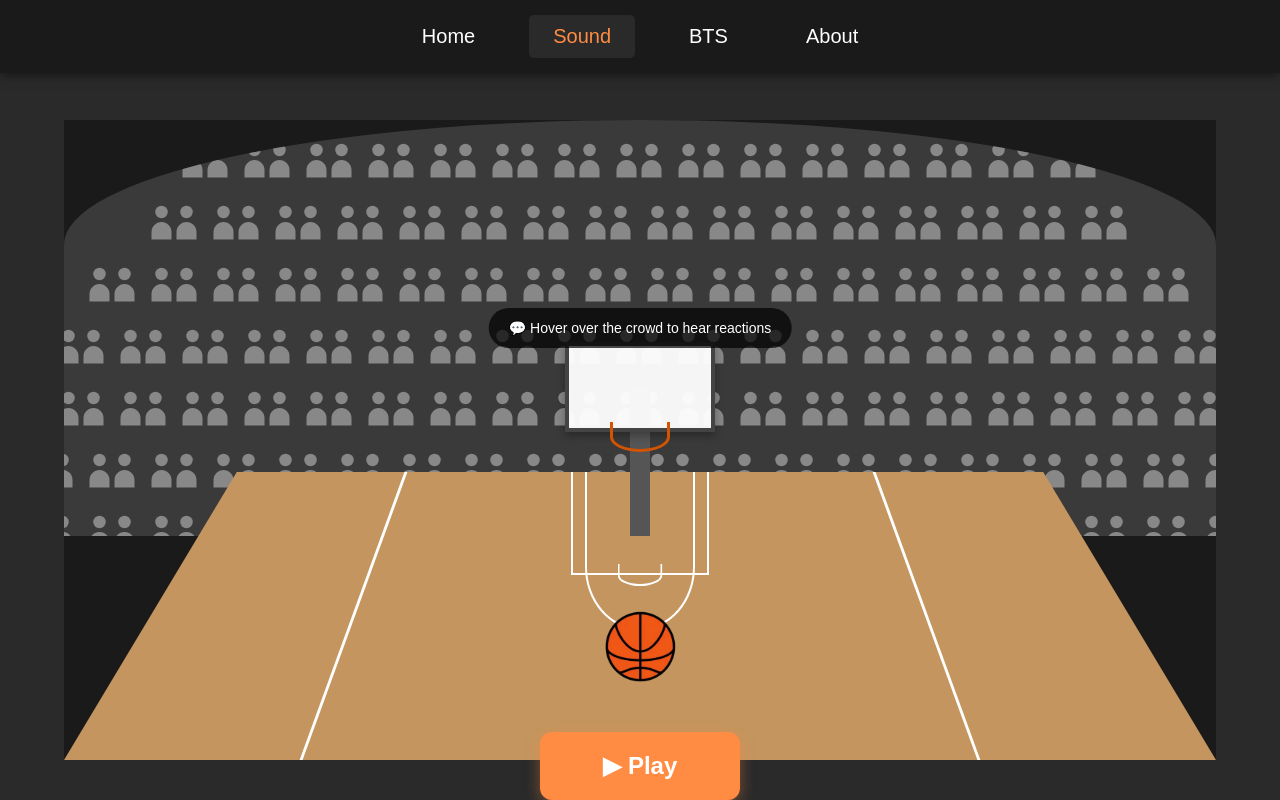
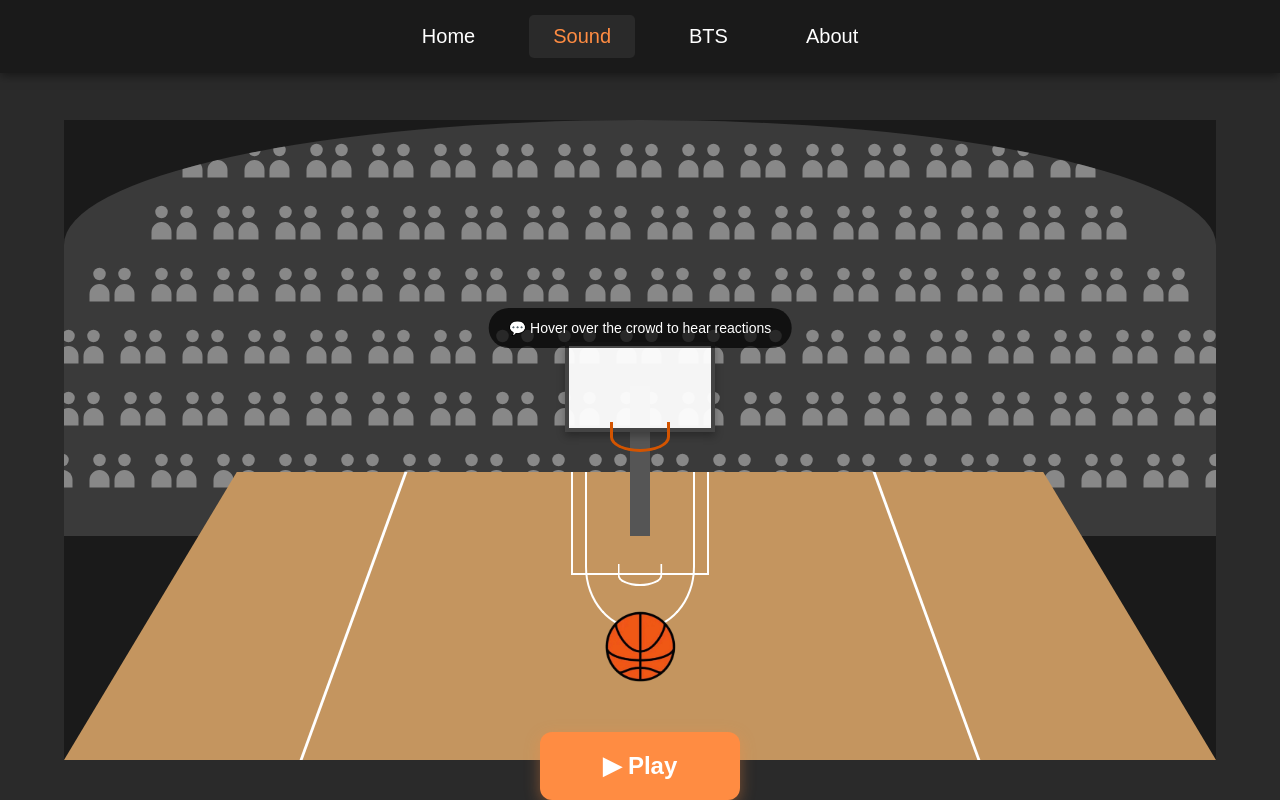
Before and after one commit to khatirak/sound_assignment, a plain HTML site: page sound.html in a window 1280 px wide. Drawn offline with Linux system fonts and the light colour scheme.

Commit message:
cahnge row number

```diff
--- a/sound.html
+++ b/sound.html
@@ -97,7 +97,7 @@
     <script>
         // Generate crowd SVG people icons in organized rows
         const crowdArea = document.getElementById('crowdArea');
-        const rows = 8;
+        const rows = 6;
         const iconsPerRow = 15;
         const iconSize = 60;
         const spacing = 2;
```
